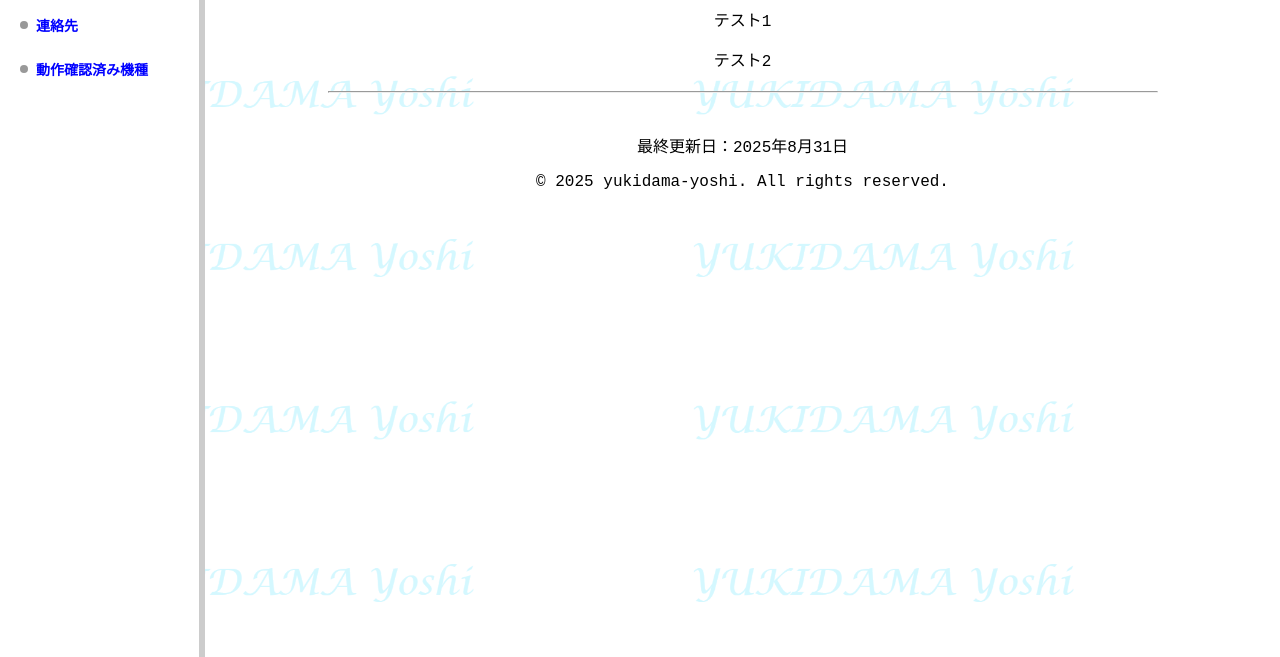
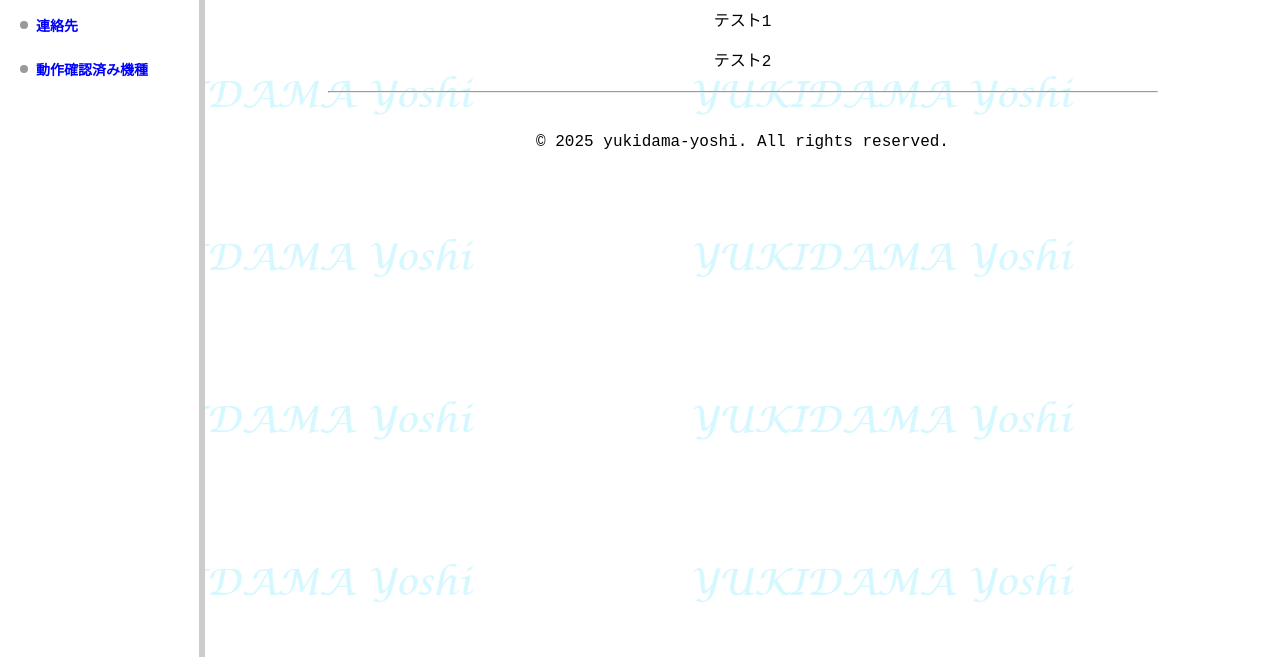
Before and after one commit to yukidama-yoshi/yukidama-yoshi.github.io, a plain HTML site: page index.html in a window 1280 px wide. Shown: the part 143-800 px from the top of the page. Drawn offline with Linux system fonts and the light colour scheme.

Commit message:
Update index.html

```diff
--- a/index.html
+++ b/index.html
@@ -97,7 +97,6 @@
     <p>テスト2</p>
     <hr>
     <footer>
-      <p>最終更新日：2025年8月31日</p>
       <p>© 2025 yukidama-yoshi. All rights reserved.</p>
     </footer>
   </div>
```
